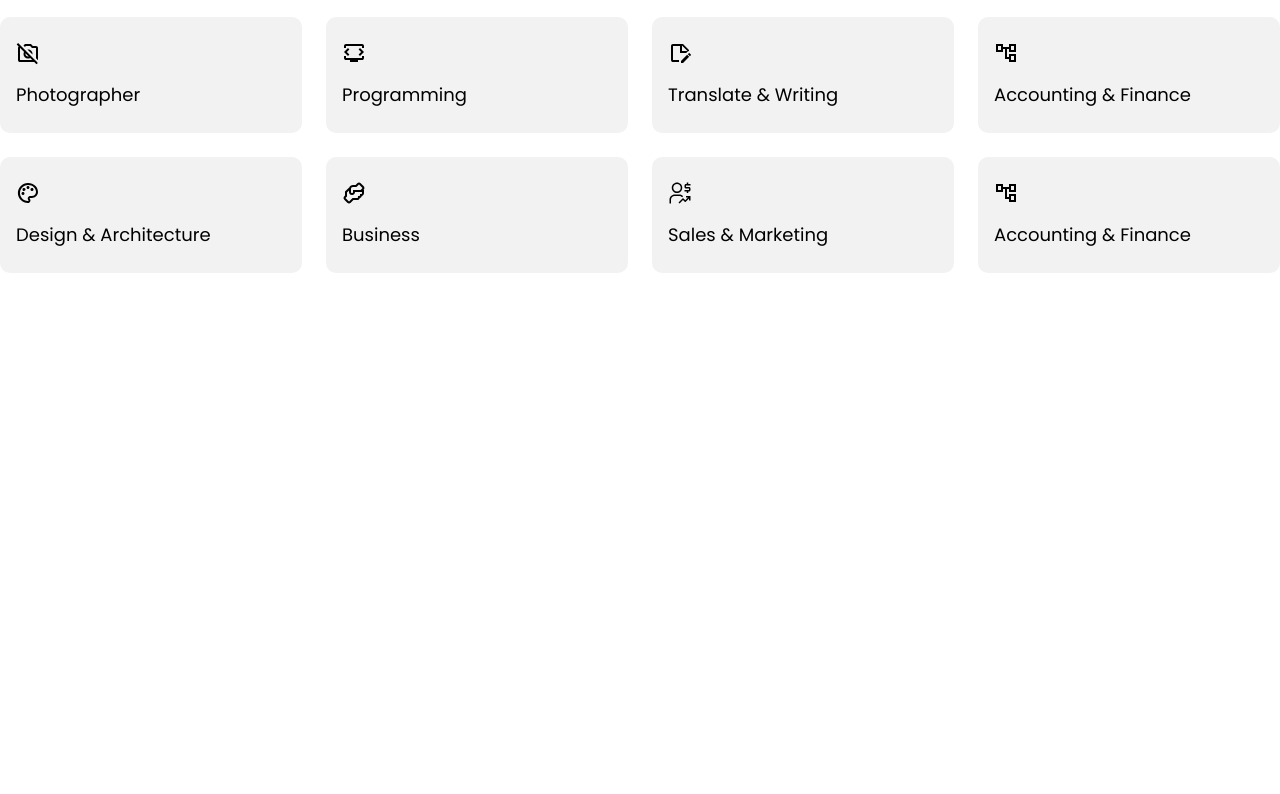
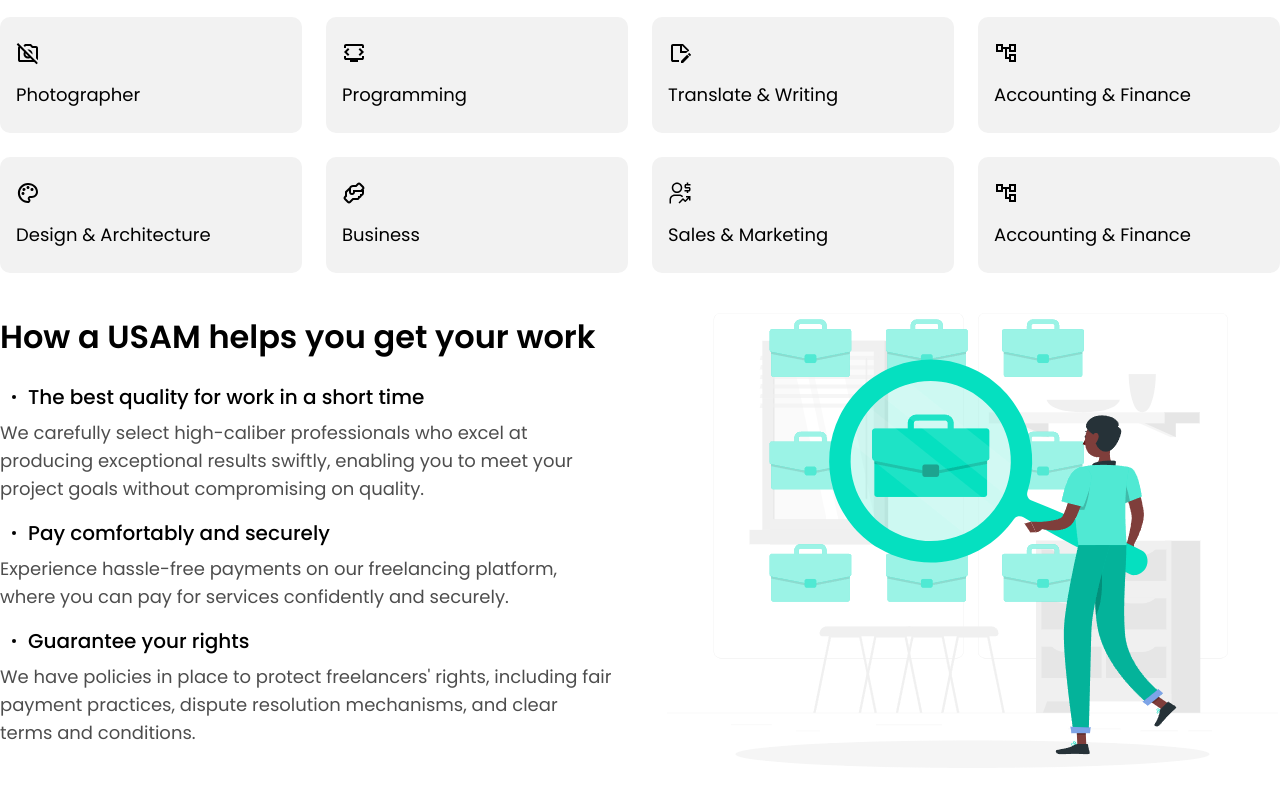
Before and after one commit to USAM24/new-freelancing-USAM, a React (Vite) app: page / in a window 1280 px wide. Shown: the part 934-1728 px from the top of the page. Before the commit the page ends 1247 px from the top, so only its background shows below. Built offline with nearby package versions, Linux system fonts and the light colour scheme; no server answers.

Commit message:
"Added HowItWorks component and data, removed HowItWorks.png image, updated component exports and HomePage.jsx"

```diff
--- /dev/null
+++ b/src/components/HowItWorks/HowItWorks.jsx
@@ -0,0 +1,109 @@
+import PropTypes from 'prop-types';
+import { useRef } from 'react';
+import { motion, useInView } from 'framer-motion';
+
+/**
+ * HowItWorks Component
+ *
+ * This component displays a section describing how a specific process or service works.
+ * It includes a title, a list of steps or features, and an image. The content is animated
+ * using Framer Motion, with animations triggered when the section enters the viewport.
+ *
+ * Props:
+ * @param {string} title - The title of the section. Default is a fallback string if not provided.
+ * @param {Array} data - An array of objects representing steps or features, each containing a title and description.
+ * @param {string} image - The URL of the image to be displayed alongside the text.
+ */
+
+const HowItWorks = ({ title, data, image }) => {
+  // Create a reference to the section element to track its visibility in the viewport
+  const ref = useRef(null);
+
+  // Determine if the section is in view, triggering animations if true
+  const isInView = useInView(ref, { once: true });
+
+  // Define animation variants for the container that holds the list items
+  const containerVariants = {
+    hidden: { opacity: 0 },
+    visible: {
+      opacity: 1,
+      transition: {
+        staggerChildren: 0.7, // Delay between the start of each item's animation
+      },
+    },
+  };
+
+  // Define animation variants for each item in the list
+  const itemVariants = {
+    hidden: { opacity: 0, y: -20 }, // Start hidden and slightly translated upward
+    visible: { opacity: 1, y: 0, transition: { duration: 0.5 } }, // Animate to visible and reset position
+  };
+
+  // Define animation variants for the image
+  const imageVariants = {
+    hidden: { opacity: 0, y: -600 }, // Start hidden and translated far upward
+    visible: { opacity: 1, y: 0, transition: { duration: 2 } }, // Animate to visible and reset position
+  };
+
+  return (
+    <section className="overflow-hidden pb-7" ref={ref}>
+      <div className="container mx-auto flex justify-between">
+        {/* Left column containing the title and list of steps/features */}
+        <motion.div
+          className="basis-[48%]"
+          initial="hidden"
+          animate={isInView ? 'visible' : 'hidden'}
+          variants={containerVariants}
+        >
+          <h1 className="mb-[22px] lg:text-[32px] font-semibold">
+            {/* Display the title, or a default fallback text */}
+            {title ? title : 'How a USAM helps you get your work'}
+          </h1>
+          <div className="space-y-4">
+            {/* Map through the data array to display each step/feature */}
+            {data.map(({ title, description }) => (
+              <motion.div
+                key={title} // Ensure each item has a unique key
+                className="space-y-2"
+                variants={itemVariants}
+              >
+                <div className="flex items-center">
+                  <div className="w-1 h-1 rounded-full bg-pure-black mx-3" />
+                  <h3 className="font-medium lg:text-xl">{title}</h3>
+                </div>
+                <p className="lg:text-lg text-[#000000B2]">{description}</p>
+              </motion.div>
+            ))}
+          </div>
+        </motion.div>
+
+        {/* Right column containing the image */}
+        <motion.div
+          className="basis-[48%] flex items-center justify-center"
+          initial="hidden"
+          animate={isInView ? 'visible' : 'hidden'}
+          variants={imageVariants}
+        >
+          <div>
+            <img src={image} alt={image} />{' '}
+            {/* Display the image with a fallback alt text */}
+          </div>
+        </motion.div>
+      </div>
+    </section>
+  );
+};
+
+// Prop types to enforce expected data types for the component's props
+HowItWorks.propTypes = {
+  image: PropTypes.string, // URL of the image
+  title: PropTypes.string, // Section title
+  data: PropTypes.arrayOf(
+    PropTypes.shape({
+      title: PropTypes.string.isRequired, // Title of each step/feature
+      description: PropTypes.string.isRequired, // Description of each step/feature
+    })
+  ).isRequired, // Array of steps/features is required
+};
+
+export default HowItWorks;
--- a/src/components/index.js
+++ b/src/components/index.js
@@ -1,6 +1,13 @@
 import FreelancerCategories from './FreelancerCategories/FreelancerCategories';
 import HeroSection from './HeroSection/HeroSection';
+import HowItWorks from './HowItWorks/HowItWorks';
 import Navbar from './layouts/Navbar';
 import TrustedBySection from './TrustedBySection/TrustedBySection';
 
-export { Navbar, HeroSection, TrustedBySection, FreelancerCategories };
+export {
+  Navbar,
+  HeroSection,
+  TrustedBySection,
+  FreelancerCategories,
+  HowItWorks,
+};
--- a/src/data/index.js
+++ b/src/data/index.js
@@ -23,3 +23,21 @@ export const categories = [
   { id: 7, title: 'Sales & Marketing', icon: '/src/assets/sales.svg' },
   { id: 8, title: 'Accounting & Finance', icon: '/src/assets/accounting.svg' },
 ];
+
+export const howItWorkdTtems = [
+  {
+    title: 'The best quality for work in a short time',
+    description:
+      'We carefully select high-caliber professionals who excel at producing exceptional results swiftly, enabling you to meet your project goals without compromising on quality.',
+  },
+  {
+    title: 'Pay comfortably and securely',
+    description:
+      'Experience hassle-free payments on our freelancing platform, where you can pay for services confidently and securely.',
+  },
+  {
+    title: 'Guarantee your rights',
+    description:
+      "We have policies in place to protect freelancers' rights, including fair payment practices, dispute resolution mechanisms, and clear terms and conditions.",
+  },
+];
--- a/src/pages/home/HomePage.jsx
+++ b/src/pages/home/HomePage.jsx
@@ -1,10 +1,11 @@
 import {
   FreelancerCategories,
   HeroSection,
+  HowItWorks,
   TrustedBySection,
 } from '../../components';
-import { categories, trustedByData } from '../../data';
-
+import { categories, howItWorkdTtems, trustedByData } from '../../data';
+import HowItWork from '../../assets/HowItWork.png';
 const HomePage = () => {
   return (
     <main>
@@ -21,6 +22,11 @@ const HomePage = () => {
         </div>
         <FreelancerCategories categories={categories} />
       </div>
+      <HowItWorks
+        title={'How a USAM helps you get your work'}
+        data={howItWorkdTtems}
+        image={HowItWork}
+      />
     </main>
   );
 };
```
Also changed, not shown: src/assets/HowItWork.png (renamed from src/assets/HowItWorks.png).
